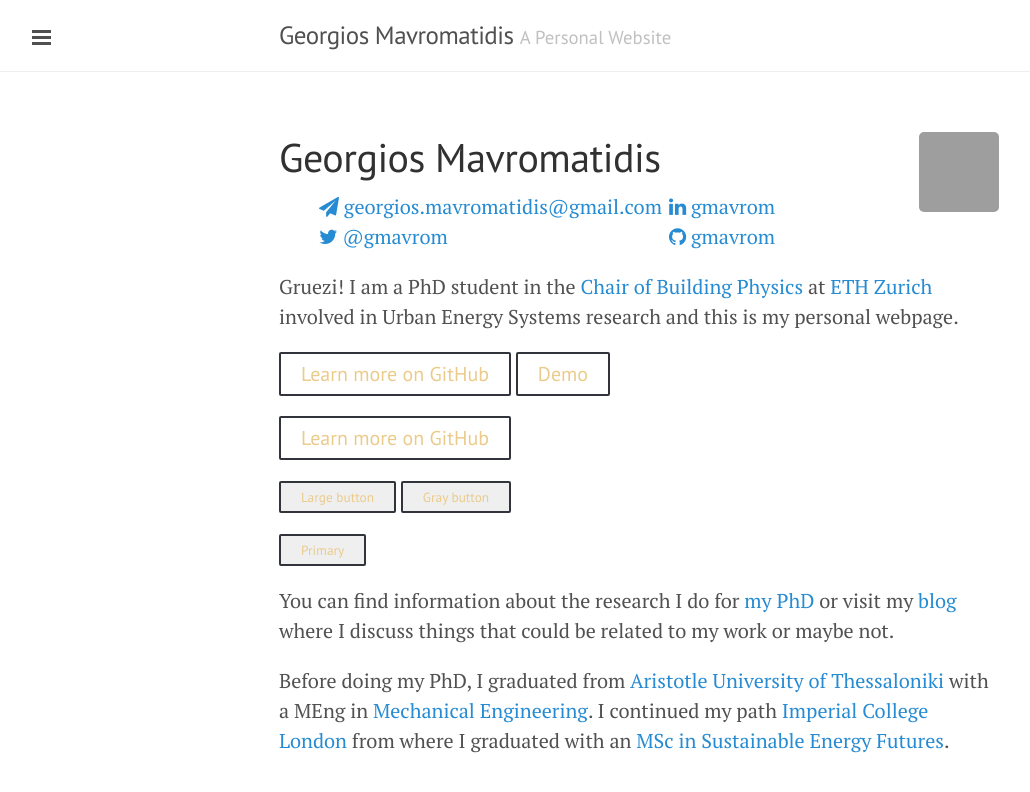
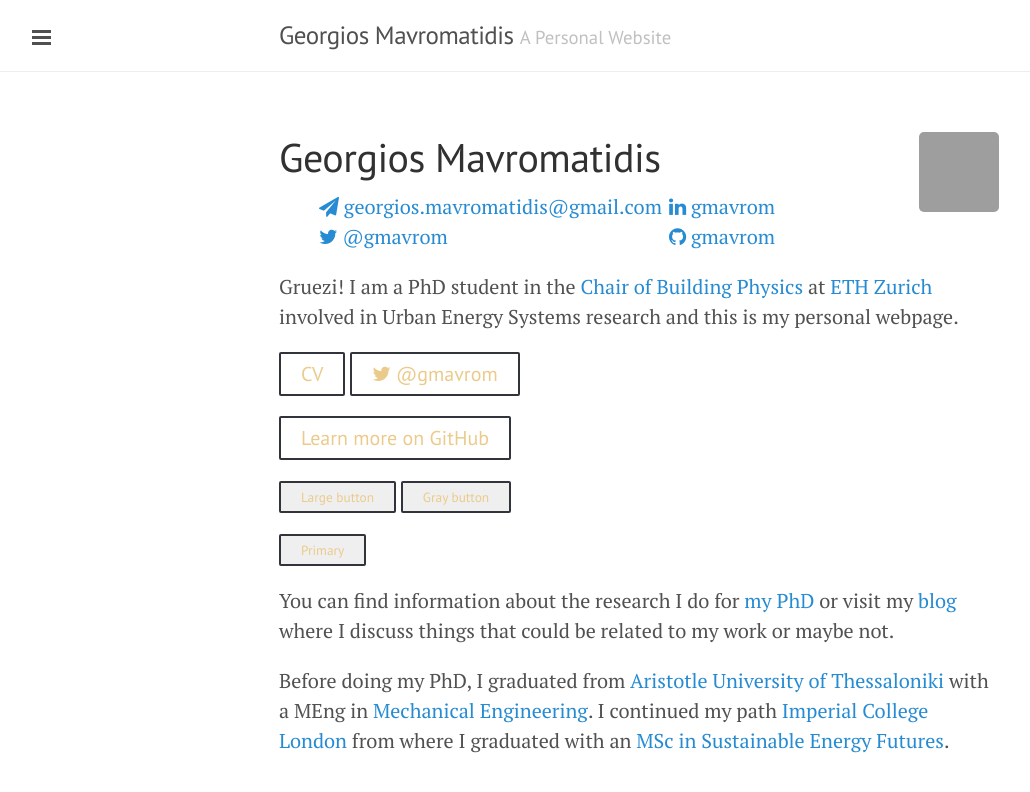
Before and after one commit to gmavrom33/gmavrom.github.io, a Jekyll site: the page built from index.md, in a window 1280 px wide. Shown: the top 792 px of the page, without its empty margins (1-1031 px from the left). Built offline with Jekyll 4.4.1, drawn with Linux system fonts in a browser that asks for light colours; grey boxes are pictures that could not be loaded.

Commit message:
Update index.md

```diff
--- a/index.md
+++ b/index.md
@@ -20,8 +20,8 @@
 Gruezi! I am a PhD student in the [Chair of Building Physics][] at [ETH Zurich][] involved in Urban Energy Systems research and this is my personal webpage.
 
 <p>
-  <a href="https://github.com/poole/poole" class="btn">Learn more on GitHub</a>
-  <a href="http://demo.getpoole.com" class="btn">Demo</a>
+  <a href="https://mavromatidis.me/cv" class="btn">CV</a>
+  <a href="http://demo.getpoole.com" class="btn"><i class="fa fa-twitter"></i>  @gmavrom</a>
 </p>
 
 <a href="https://github.com/poole/poole" class="btn">Learn more on GitHub</a>
```
